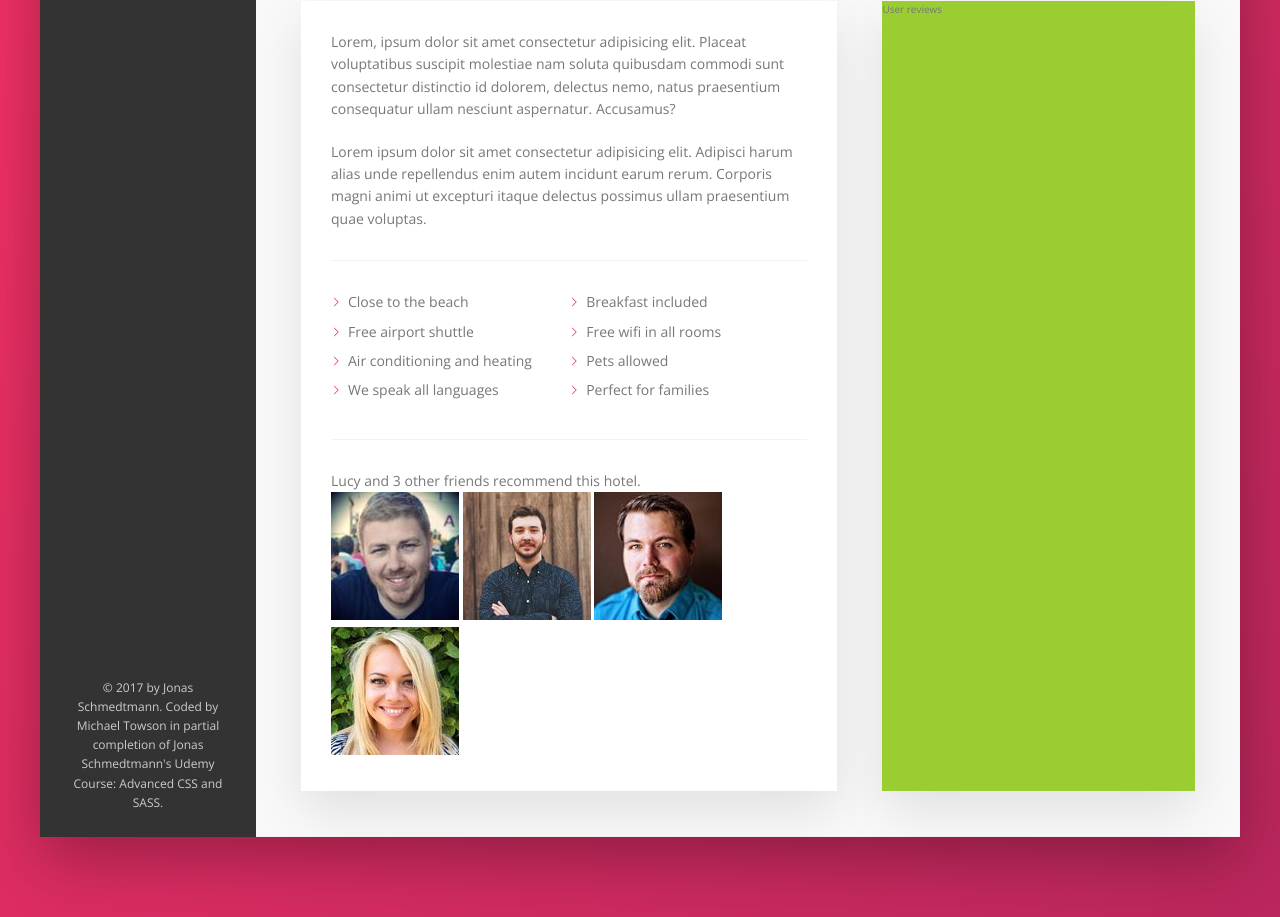
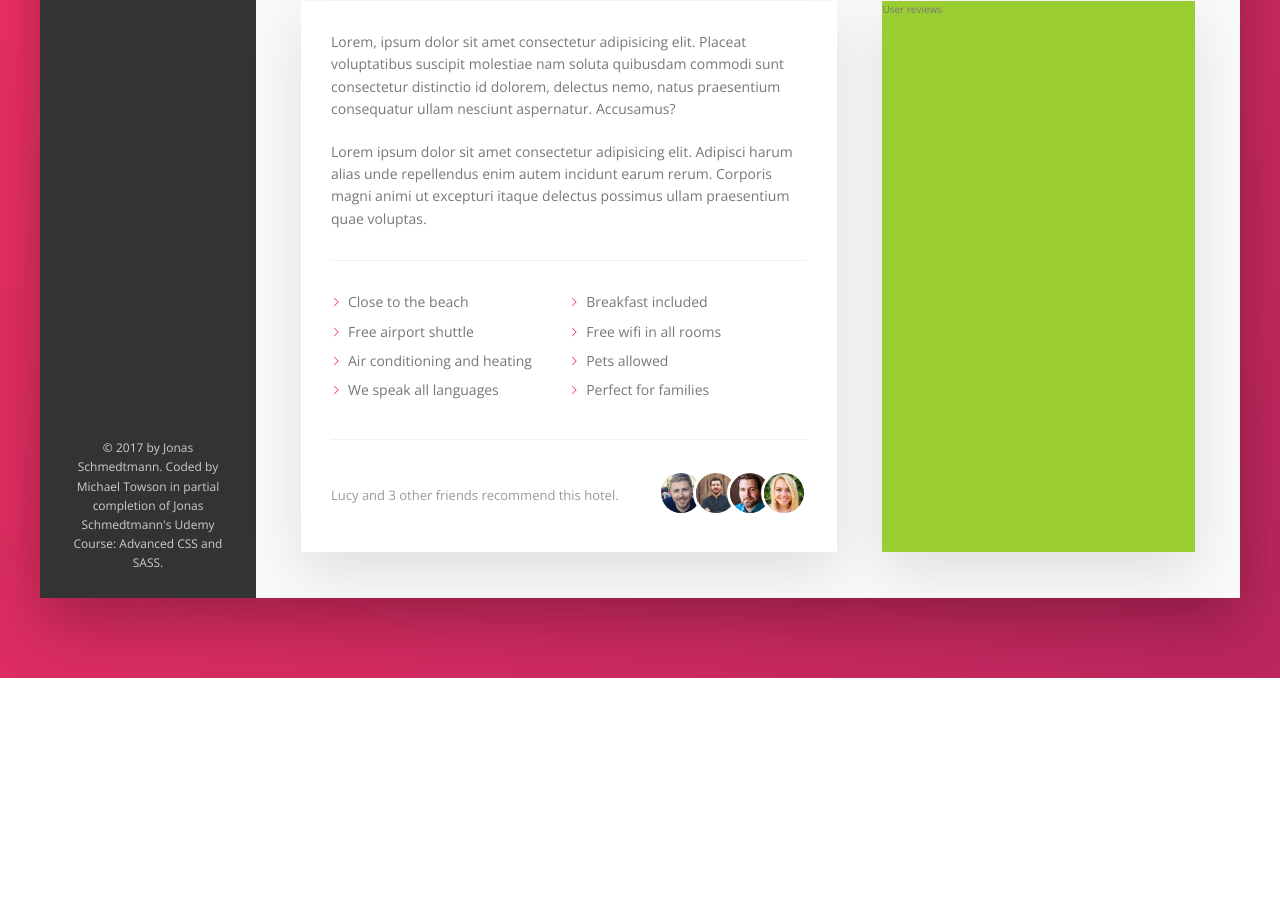
Before and after one commit to MichaelTowson/Trillo, a website: page index.html in a window 1280 px wide. Shown: the part 646-1563 px from the top of the page. After the commit the page ends 1324 px from the top, so only its background shows below. Drawn offline with nearby package versions, Linux system fonts and the light colour scheme.

Commit message:
add recommendation box

```diff
--- a/static/sass/components/_components.scss
+++ b/static/sass/components/_components.scss
@@ -328,3 +328,30 @@
 }
 
 //RECOMMEND ---------------------------------------------
+.recommend {
+    font-size: 1.3rem;
+    color: var(--color-grey-dark-1);
+
+    display: flex;
+    align-items: center;
+
+    &__count {
+        margin-right: auto;
+    }
+
+    &__friends {
+
+    }
+
+    &__photo {
+        box-sizing: content-box;
+        height: 4rem;
+        width: 4rem;
+        border-radius: 50%;
+        border: 3px solid #fff;
+
+        &:not(:last-child) {
+            margin-right: -1.5rem;
+        }
+    }
+}
```
Also changed, not shown: static/css/style.css.
